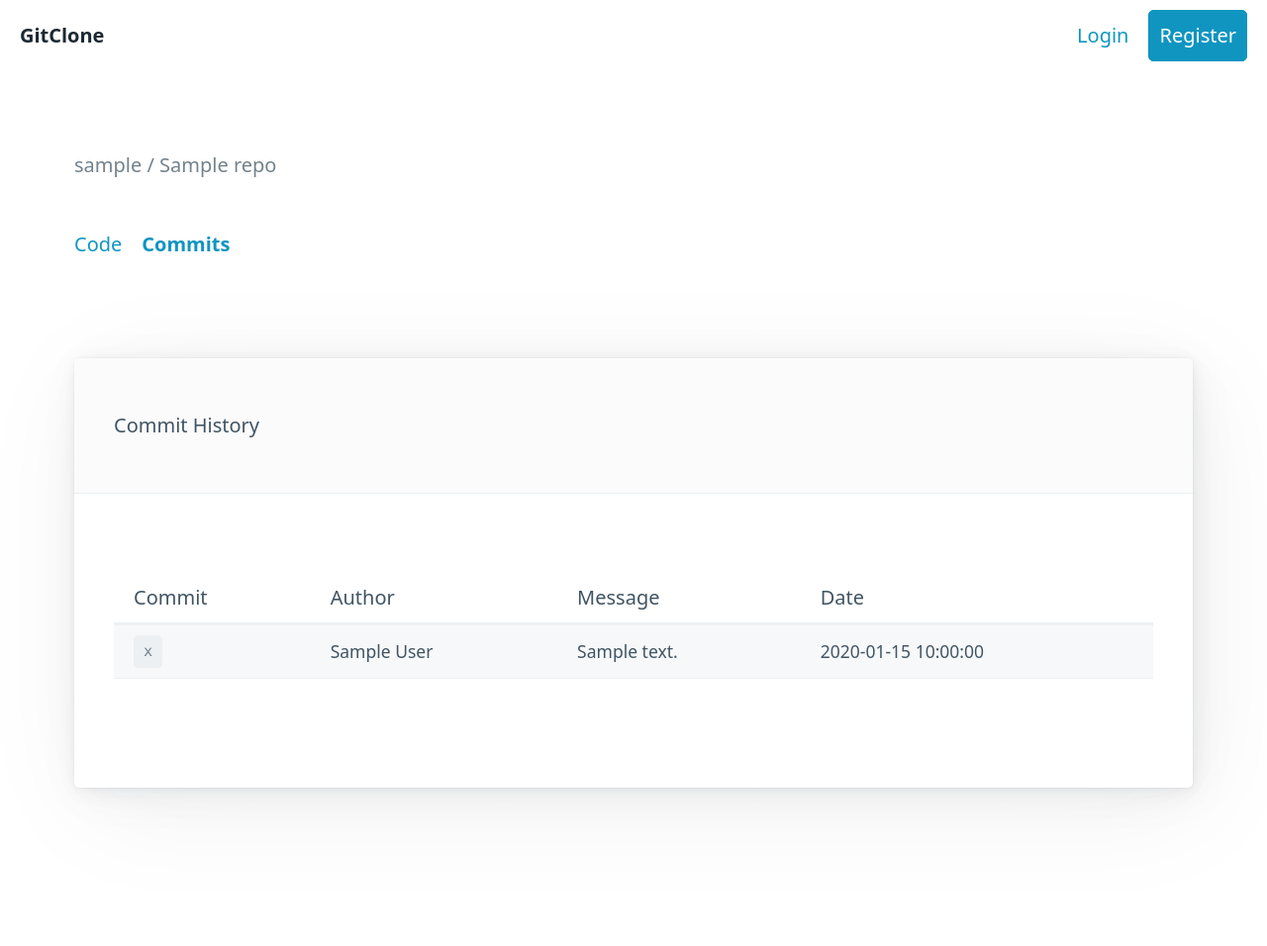
After one commit to ParitKansal/RepoHub, a FastAPI app: template templates/commits.html in a window 1280 px wide. The commit adds this page. Shown: the whole page at 99% size. Run offline with FastAPI, Linux system fonts and the light colour scheme; the template is opened without the code that fills it: most values are stand-ins (such as "Sample title", 1, 10 or a date in 2020).

Commit message:
Phase 3: Git Operations

```diff
--- a/main.py
+++ b/main.py
@@ -164,4 +164,75 @@ async def repo_detail(request: Request, username: str, repo_name: str, db: Sessi
         return templates.TemplateResponse(request=request, name="repo_detail.html", context={"error": "Repository not found", "user": auth.get_current_user_from_cookie(request, db)})
 
     current_user = auth.get_current_user_from_cookie(request, db)
-    return templates.TemplateResponse(request=request, name="repo_detail.html", context={"user": current_user, "repo": repo, "owner": owner})
+    repo_path = os.path.join(REPOS_DIR, owner.username, f"{repo.name}.git")
+
+    is_empty = git_utils.is_repo_empty(repo_path)
+    files = []
+    latest_commit = None
+
+    if not is_empty:
+        files = git_utils.get_repo_files(repo_path)
+        commits = git_utils.get_repo_commits(repo_path, limit=1)
+        if commits:
+            latest_commit = commits[0]
+
+    return templates.TemplateResponse(request=request, name="repo_detail.html", context={
+        "user": current_user,
+        "repo": repo,
+        "owner": owner,
+        "is_empty": is_empty,
+        "files": files,
+        "latest_commit": latest_commit
+    })
+
+@app.get("/{username}/{repo_name}/commits", response_class=HTMLResponse)
+async def repo_commits(request: Request, username: str, repo_name: str, db: Session = Depends(get_db)):
+    owner = db.query(models.User).filter(models.User.username == username).first()
+    if not owner:
+        return templates.TemplateResponse(request=request, name="commits.html", context={"error": "User not found", "user": auth.get_current_user_from_cookie(request, db)})
+
+    repo = db.query(models.Repository).filter(
+        models.Repository.owner_id == owner.id,
+        models.Repository.name == repo_name
+    ).first()
+
+    if not repo:
+        return templates.TemplateResponse(request=request, name="commits.html", context={"error": "Repository not found", "user": auth.get_current_user_from_cookie(request, db)})
+
+    current_user = auth.get_current_user_from_cookie(request, db)
+    repo_path = os.path.join(REPOS_DIR, owner.username, f"{repo.name}.git")
+    commits = git_utils.get_repo_commits(repo_path, limit=50)
+
+    return templates.TemplateResponse(request=request, name="commits.html", context={
+        "user": current_user,
+        "repo": repo,
+        "owner": owner,
+        "commits": commits
+    })
+
+@app.get("/{username}/{repo_name}/blob/{filepath:path}", response_class=HTMLResponse)
+async def repo_blob(request: Request, username: str, repo_name: str, filepath: str, db: Session = Depends(get_db)):
+    owner = db.query(models.User).filter(models.User.username == username).first()
+    if not owner:
+        return templates.TemplateResponse(request=request, name="file_view.html", context={"error": "User not found", "user": auth.get_current_user_from_cookie(request, db)})
+
+    repo = db.query(models.Repository).filter(
+        models.Repository.owner_id == owner.id,
+        models.Repository.name == repo_name
+    ).first()
+
+    if not repo:
+        return templates.TemplateResponse(request=request, name="file_view.html", context={"error": "Repository not found", "user": auth.get_current_user_from_cookie(request, db)})
+
+    current_user = auth.get_current_user_from_cookie(request, db)
+    repo_path = os.path.join(REPOS_DIR, owner.username, f"{repo.name}.git")
+
+    content = git_utils.get_file_content(repo_path, filepath)
+
+    return templates.TemplateResponse(request=request, name="file_view.html", context={
+        "user": current_user,
+        "repo": repo,
+        "owner": owner,
+        "filepath": filepath,
+        "content": content
+    })
--- /dev/null
+++ b/templates/commits.html
@@ -0,0 +1,46 @@
+{% extends "base.html" %}
+
+{% block content %}
+<div class="grid">
+    <div>
+        <hgroup>
+            <h2>{{ owner.username }} / {{ repo.name }}</h2>
+        </hgroup>
+    </div>
+</div>
+
+<nav>
+    <ul>
+        <li><a href="/{{ owner.username }}/{{ repo.name }}">Code</a></li>
+        <li><strong><a href="/{{ owner.username }}/{{ repo.name }}/commits">Commits</a></strong></li>
+    </ul>
+</nav>
+
+<article>
+    <header>Commit History</header>
+    {% if commits %}
+    <table role="grid">
+        <thead>
+            <tr>
+                <th>Commit</th>
+                <th>Author</th>
+                <th>Message</th>
+                <th>Date</th>
+            </tr>
+        </thead>
+        <tbody>
+            {% for c in commits %}
+            <tr>
+                <td><code>{{ c.hash[:7] }}</code></td>
+                <td>{{ c.author }}</td>
+                <td>{{ c.message }}</td>
+                <td>{{ c.time_ago }}</td>
+            </tr>
+            {% endfor %}
+        </tbody>
+    </table>
+    {% else %}
+    <p>No commits found.</p>
+    {% endif %}
+</article>
+{% endblock %}
```
Also changed, not shown: git_utils.py (+69 -0 lines), templates/file_view.html (added, +27 -0 lines), templates/repo_detail.html (+35 -0 lines).
